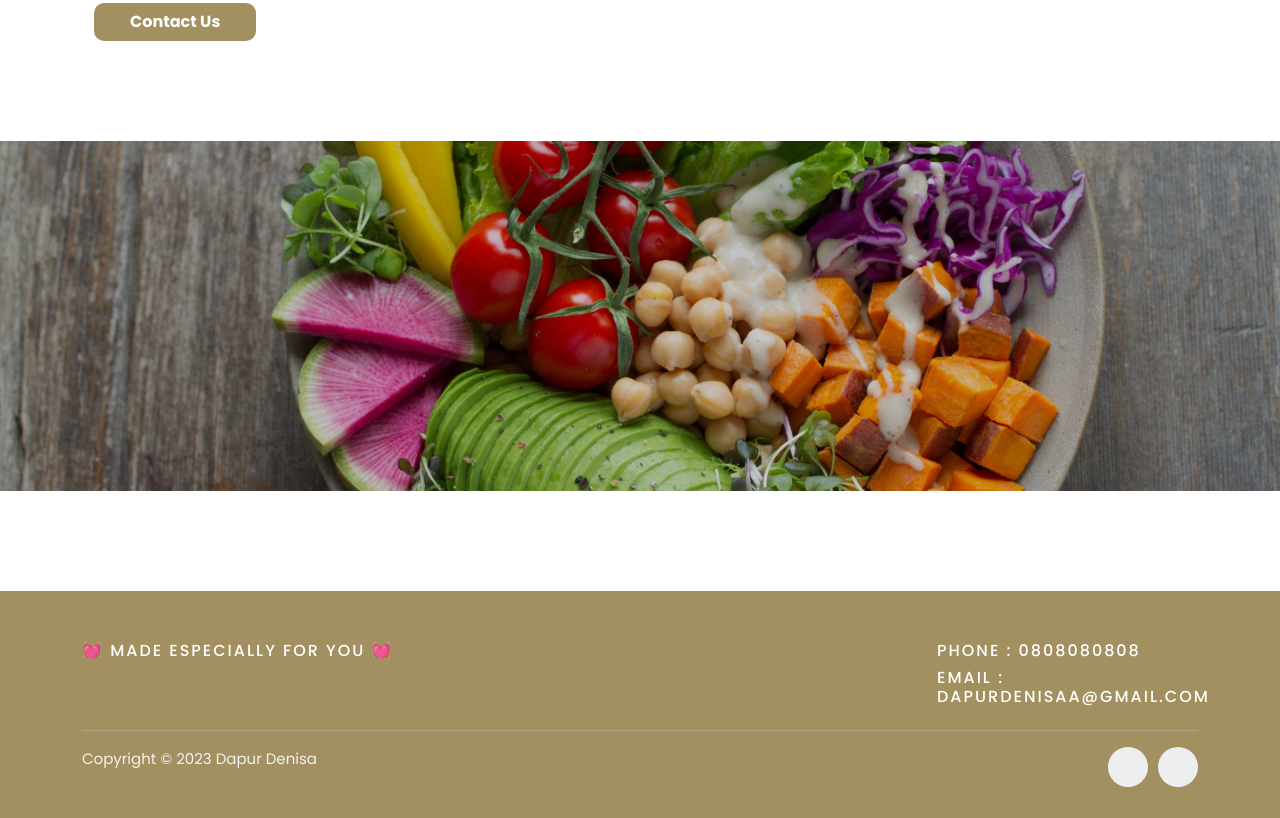
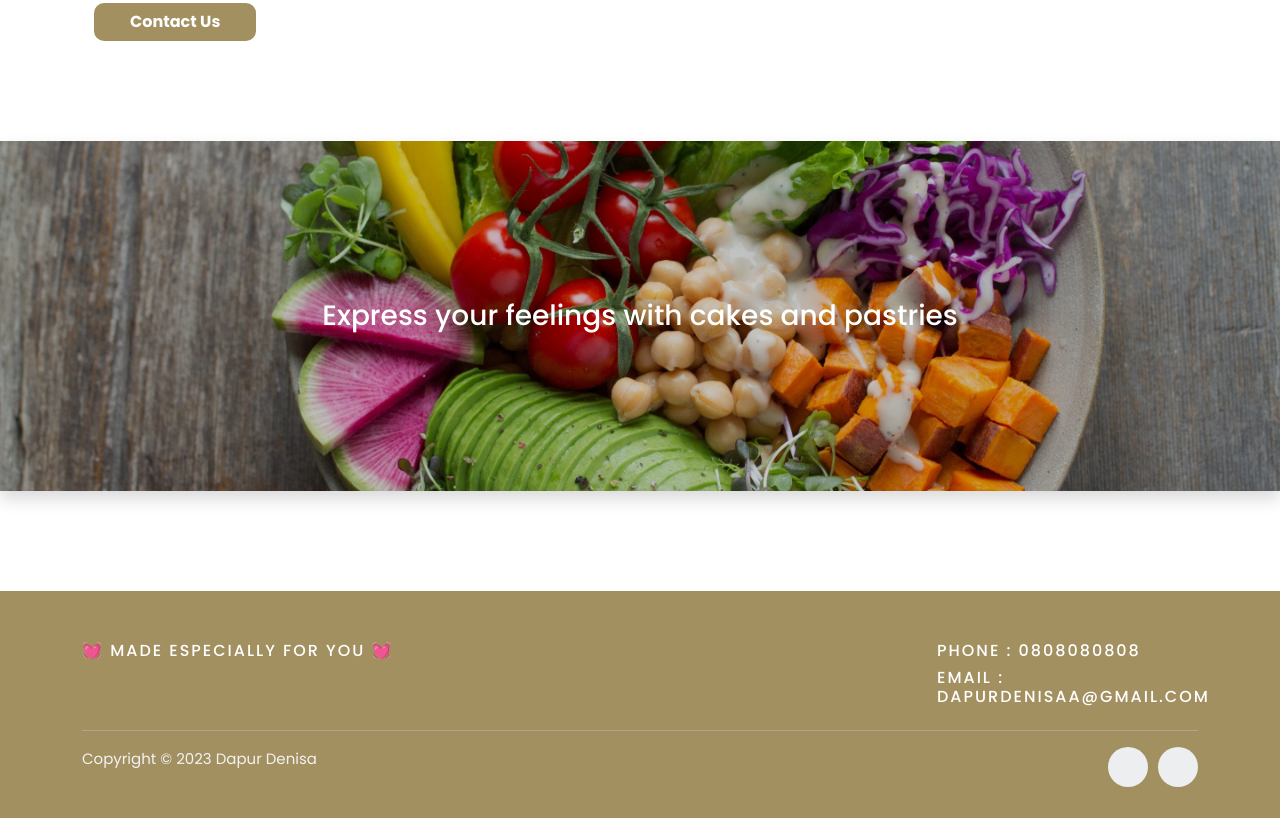
Before and after one commit to KelvinHarmenSyahputra/Dapur-Denisa, a plain HTML site: page About.html in a window 1280 px wide. Shown: the part 1925-2743 px from the top of the page. Drawn offline with nearby package versions, Linux system fonts and the light colour scheme.

Commit message:
Update About.html

```diff
--- a/About.html
+++ b/About.html
@@ -20,6 +20,18 @@
     <style>
       @import url(assets/css/about.css);
 
+      .container-gambar{
+        position: relative;
+  text-align: center;
+  color: white;
+      }
+
+      .centered-text-overlay {
+  position: absolute;
+  top: 50%;
+  left: 50%;
+  transform: translate(-50%, -50%);
+}
     </style>
   </head>
   <body>
@@ -142,8 +154,11 @@
       </div>
     </div>
 
-    <div class="asw text-bg-dark">
-      <img src="assets/img/5.png" class="card-img" height="350px">
+    <div class="asw text-bg-dark shadow">
+      <div class="container-gambar">
+        <img src="assets/img/5.png" class="card-img" height="350px" width="100%">
+        <h3 class="centered-text-overlay">Express your feelings with cakes and pastries</h3>
+      </div>
     </div>
 
     <footer class="asw site-footer">
```
